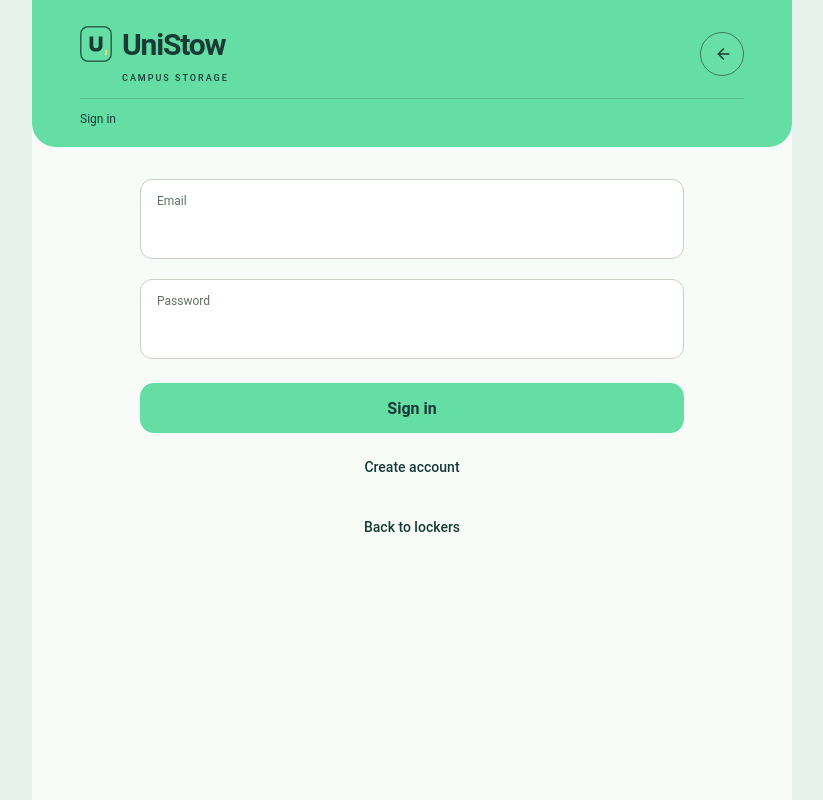
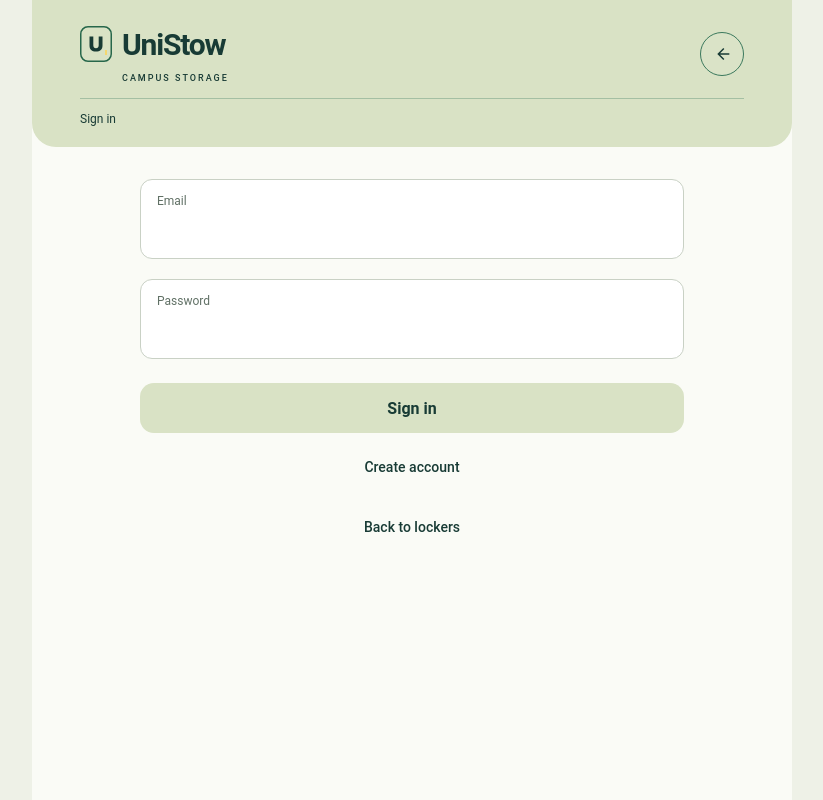
Before and after one commit to nikitsya/UniStow, a FastAPI app: page /login in a window 1280 px wide. Shown: the whole page, without its empty margins (228-1051 px from the left). Run offline with FastAPI, Linux system fonts and the light colour scheme; parts of the project's set-up code (start-up, migrations or seed data) failed here and were passed over.

Commit message:
Match the website and prototype in pale green
Replace mint with pale green across the website palette,
favicon and browser theme. Restyle the prototype sign
while preserving the cabinet colour and yellow accents.

```diff
--- a/frontend/static/css/main.css
+++ b/frontend/static/css/main.css
@@ -6,14 +6,14 @@
     color: var(--ink);
     background: var(--green);
     font-synthesis: none;
-    --green: #64dea5;
+    --green: #d9e2c5;
     --ink: #183b35;
     --supporting: #425e50;
     --sand: #f5d76e;
-    --mint-soft: #d7f5e6;
+    --mint-soft: #edf2e3;
     --yellow-soft: #fff2ba;
-    --surface: #f8fcf9;
-    --page: #e7f2ec;
+    --surface: #fafbf6;
+    --page: #eef1e7;
     --focus: #27674b;
 }
 
--- a/frontend/templates/layouts/layout.html
+++ b/frontend/templates/layouts/layout.html
@@ -3,7 +3,7 @@
 <head>
     <meta charset="UTF-8">
     <meta content="width=device-width, initial-scale=1.0" name="viewport">
-    <meta content="#64DEA5" name="theme-color">
+    <meta content="#D9E2C5" name="theme-color">
     <link href="{{ url_for('static', path='unistow.svg') }}" rel="icon" type="image/svg+xml">
     <title>{{ title }}</title>
     <link href="{{ url_for('static', path='css/main.css') }}?v=7" rel="stylesheet">
```
Also changed, not shown: frontend/static/unistow.svg, 1 other file.
